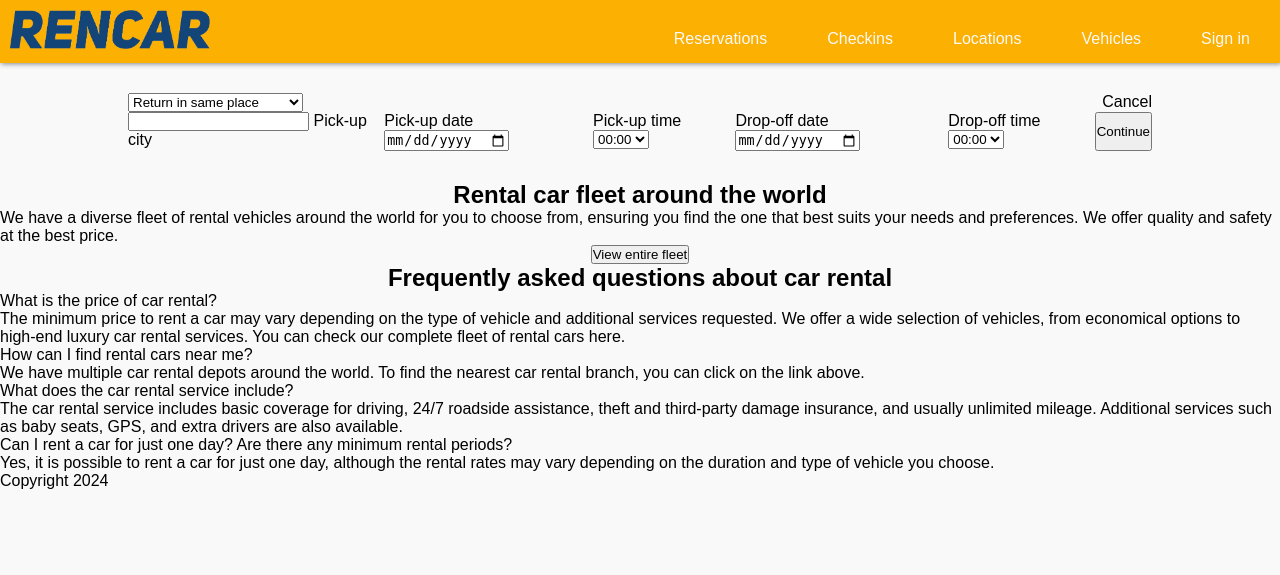
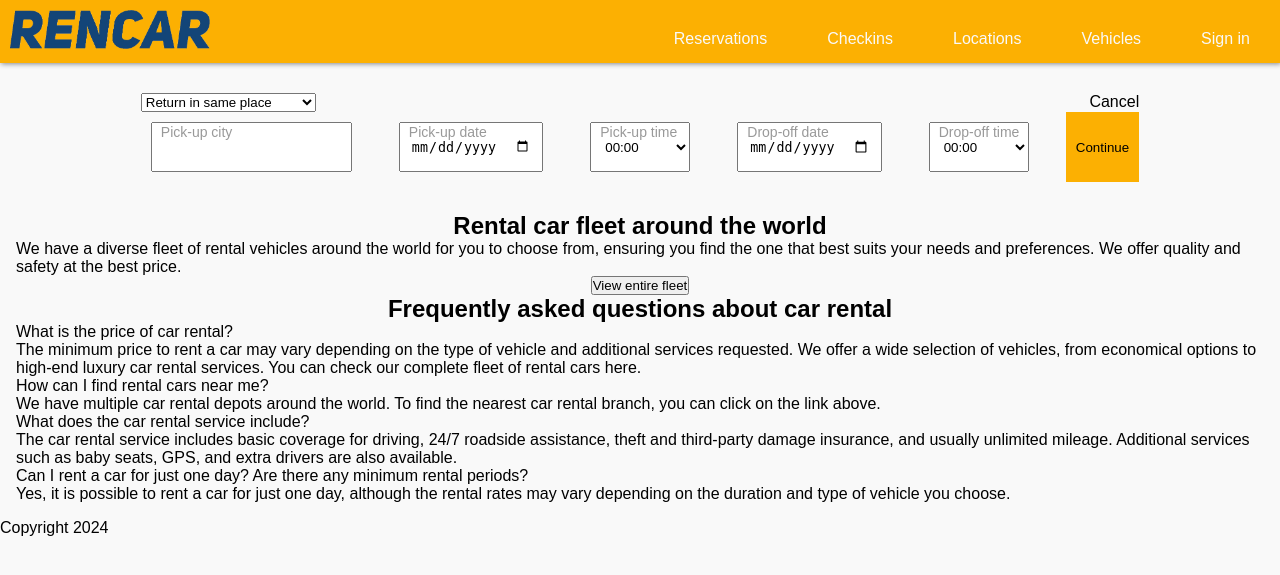
Before and after one commit to migmm/rent-cars, a PHP site: page / in a window 1280 px wide. Shown: the top 575 px of the page. Run offline with PHP 8.4, Linux system fonts and the light colour scheme.

Commit message:
Added styles in inputs

```diff
--- a/public/css/main.css
+++ b/public/css/main.css
@@ -1,41 +1,39 @@
 /***********************************************/
 /*********** Main colors and styles ************/
 /***********************************************/
-:root{
+:root {
     --white: #f9f9f9;
-    --black: #36383F;
-    --grey: #85888C;
-    --orange: #FCB002;
+    --black: #36383f;
+    --grey: #85888c;
+    --orange: #fcb002;
 }
-
 
 /***********************************************/
 /**************** Reset Styles *****************/
 /***********************************************/
-*{
+* {
     margin: 0;
     padding: 0;
     box-sizing: border-box;
 }
 
-body{
+body {
     background-color: var(--white);
     font-family: sans-serif;
 }
 
-a{
+a {
     text-decoration: none;
 }
 
-ul{
+ul {
     list-style: none;
 }
-
 
 /***********************************************/
 /******************* Header ********************/
 /***********************************************/
-.header{
+.header {
     background-color: var(--orange);
     box-shadow: 1px 1px 5px 0px var(--grey);
     position: sticky;
@@ -43,58 +41,52 @@ ul{
     width: 100%;
 }
 
-
 /***********************************************/
 /******************** Logo *********************/
 /***********************************************/
-.logo{
+.logo {
     display: inline-block;
     margin: 10px;
 }
 
-.logo img{
+.logo img {
     width: 200px;
 }
-
 
 /***********************************************/
 /****************** Nav menu *******************/
 /***********************************************/
-.nav{
+.nav {
     width: 100%;
     height: 100%;
     position: fixed;
     background-color: var(--black);
     overflow: hidden;
-
 }
 
-.menu a{
+.menu a {
     display: block;
     padding: 30px;
     color: var(--white);
-
 }
 
-.menu a:hover{
+.menu a:hover {
     background-color: var(--grey);
 }
 
-.nav{
+.nav {
     max-height: 0;
-    transition: max-height .5s ease-out;
+    transition: max-height 0.5s ease-out;
 }
-
 
 /***********************************************/
 /************** Hamburguer menu ****************/
 /***********************************************/
-.hamburguer-button{
+.hamburguer-button {
     cursor: pointer;
     float: right;
     padding: 40px 20px;
 }
-
 
 .hamburguer-button-line {
     background: var(--white);
@@ -102,25 +94,24 @@ width: 200px;
     height: 2px;
     position: relative;
     width: 24px;
-
 }
 
 .hamburguer-button-line::before,
-.hamburguer-button-line::after{
+.hamburguer-button-line::after {
     background: var(--white);
     content: '';
     display: block;
     height: 100%;
     position: absolute;
-    transition: all .2s ease-out;
+    transition: all 0.2s ease-out;
     width: 100%;
 }
 
-.hamburguer-button-line::before{
+.hamburguer-button-line::before {
     top: 5px;
 }
 
-.hamburguer-button-line::after{
+.hamburguer-button-line::after {
     top: -5px;
 }
 
@@ -128,11 +119,10 @@ width: 200px;
     display: none;
 }
 
-
 /***********************************************/
 /************** Toggle menu icon ***************/
 /***********************************************/
-.side-menu:checked ~ nav{
+.side-menu:checked ~ nav {
     max-height: 100%;
 }
 
@@ -142,21 +132,19 @@ width: 200px;
 
 .side-menu:checked ~ .hamburguer-button .hamburguer-button-line::before {
     transform: rotate(-45deg);
-    top:0;
-
+    top: 0;
 }
 
 .side-menu:checked ~ .hamburguer-button .hamburguer-button-line::after {
     transform: rotate(45deg);
-    top:0;
+    top: 0;
 }
-
 
 /***********************************************/
 /*************** Responsiveness ****************/
 /***********************************************/
 @media (min-width: 768px) {
-    .nav{
+    .nav {
         max-height: none;
         top: 0;
         position: relative;
@@ -165,27 +153,26 @@ width: 200px;
         background-color: transparent;
     }
 
-    .menu li{
+    .menu li {
         float: left;
     }
 
-    .menu a:hover{
+    .menu a:hover {
         background-color: transparent;
         color: var(--grey);
-
     }
 
-    .hamburguer-button{
+    .hamburguer-button {
         display: none;
     }
 }
-
 
 /***********************************************/
 /************ Landing home section *************/
 /***********************************************/
 main {
     max-width: 1200;
+    margin: 1em;
 }
 
 .island-container {
@@ -193,7 +180,6 @@ main {
     margin: 30px auto;
     display: flex;
     flex-direction: column;
-
 }
 
 .island-top-menu {
@@ -208,9 +194,11 @@ main {
     justify-content: space-between;
 }
 
-.island-options {
+.input-container {
     display: flex;
     flex-direction: column;
+    position: relative;
+    margin: 10px;
 }
 
 .car-cards {
@@ -225,8 +213,39 @@ flex-direction: column;
     align-items: center;
 }
 
-.faq{
+.faq {
     display: flex;
     flex-direction: column;
     align-items: center;
 }
+
+/***********************************************/
+/*********** Input in landing styles ***********/
+/***********************************************/
+.input-container {
+
+
+}
+.input-container input,
+.input-container select {
+    padding: 10px;
+    height: 50px;
+    min-width: 100px;
+    max-width: 500px;
+    height: 50px;
+}
+
+.input-container label {
+    position: absolute;
+    left: 10px;
+    top: 10px;
+    transform: translateY(-50%);
+    font-size: 14px;
+    color: #999;
+}
+
+.btn-continue {
+    background-color: var(--orange);
+    border: none;
+    padding: 10px;
+}
```
Lines whose indentation alone changed are shown as unchanged.
